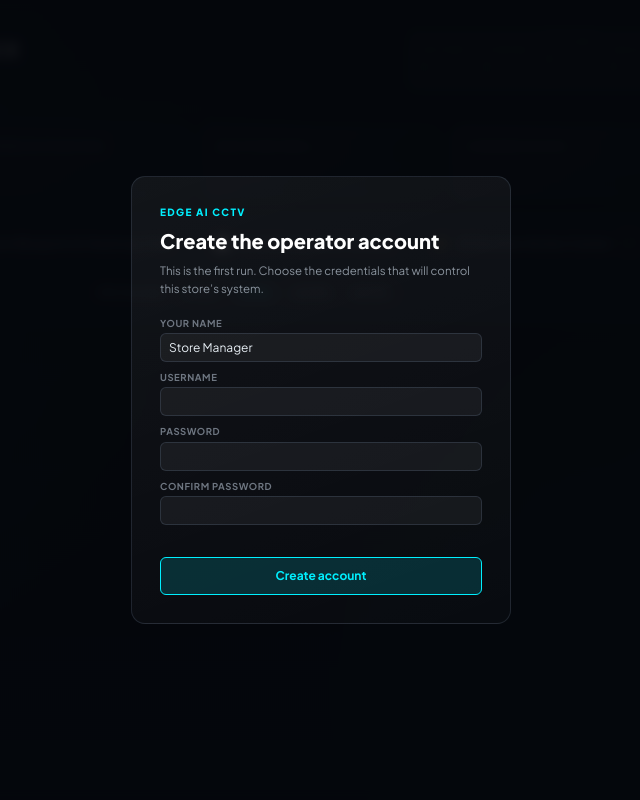
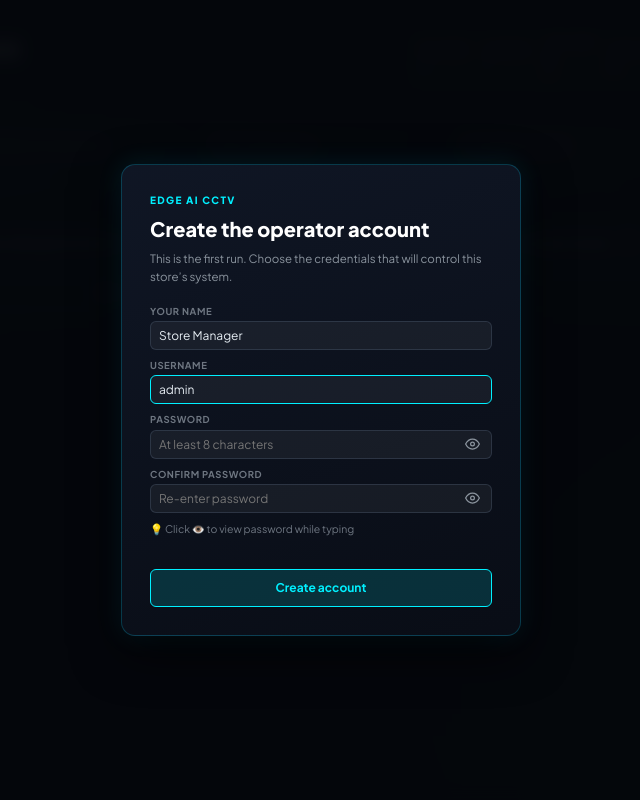
Before and after one commit to Meoclavez/Supermarket_Edge_CCTV, a FastAPI app: page /dashboard in a window 1280 px wide. Shown: the whole page, without its empty margins (319-959 px from the left). Run offline with FastAPI, Linux system fonts and the light colour scheme; data that the repository does not hold is empty; some libraries are stand-ins or nearby versions.

Commit message:
fix: resolve browser password manager popup hijack and add eye visibility toggles to operator setup gate

```diff
--- a/edge_backend/app/static/css/style.css
+++ b/edge_backend/app/static/css/style.css
@@ -1486,14 +1486,79 @@ html, body {
 .fp-field input[type="color"] { padding: 2px; height: 30px; cursor: pointer; }
 
 /* Sign-in gate */
-.auth-gate { position: fixed; inset: 0; z-index: 9999; display: flex; align-items: center;
-  justify-content: center; background: rgba(5,7,11,0.93); backdrop-filter: blur(6px); padding: 20px; }
-.auth-card { width: 100%; max-width: 380px; padding: 28px; border-radius: 14px;
-  background: linear-gradient(160deg, rgba(255,255,255,0.06), rgba(255,255,255,0.02));
-  border: 1px solid rgba(120,140,170,0.2); }
+.auth-gate {
+  position: fixed;
+  inset: 0;
+  z-index: 10000;
+  display: flex;
+  align-items: center;
+  justify-content: center;
+  background: rgba(5, 7, 11, 0.94);
+  backdrop-filter: blur(8px);
+  -webkit-backdrop-filter: blur(8px);
+  padding: 20px;
+}
+.auth-card {
+  position: relative;
+  z-index: 10001;
+  width: 100%;
+  max-width: 400px;
+  padding: 28px;
+  border-radius: 14px;
+  background: linear-gradient(160deg, rgba(16, 23, 38, 0.96), rgba(9, 13, 22, 0.98));
+  border: 1px solid rgba(0, 212, 255, 0.22);
+  box-shadow: 0 16px 48px rgba(0, 0, 0, 0.7), 0 0 24px rgba(0, 212, 255, 0.12);
+  pointer-events: auto;
+}
+.auth-card input {
+  user-select: text;
+  -webkit-user-select: text;
+  cursor: text;
+  pointer-events: auto;
+}
 .auth-brand { font-size: 10px; font-weight: 800; letter-spacing: .14em; color: var(--accent-cyan, #00d4ff); }
 .auth-title { font-size: 20px; font-weight: 800; color: #fff; margin-top: 6px; }
 .auth-sub { font-size: 11.5px; color: #8b949e; line-height: 1.55; margin: 6px 0 18px; }
+.auth-input-group {
+  position: relative;
+  display: flex;
+  align-items: center;
+  width: 100%;
+}
+.auth-input-group input {
+  width: 100%;
+  padding-right: 36px;
+}
+.auth-eye-btn {
+  position: absolute;
+  right: 6px;
+  top: 50%;
+  transform: translateY(-50%);
+  background: transparent;
+  border: none;
+  color: #8b949e;
+  cursor: pointer;
+  padding: 4px 6px;
+  border-radius: 4px;
+  display: inline-flex;
+  align-items: center;
+  justify-content: center;
+  transition: color 0.15s ease, background 0.15s ease;
+  z-index: 2;
+  user-select: none;
+}
+.auth-eye-btn:hover {
+  color: var(--accent-cyan, #00d4ff);
+  background: rgba(255, 255, 255, 0.08);
+}
+.auth-helper-note {
+  font-size: 10.5px;
+  color: #6e7681;
+  margin: 4px 0 8px;
+  display: flex;
+  align-items: center;
+  gap: 4px;
+}
 .auth-error { font-size: 11.5px; color: #ff5b6b; min-height: 16px; margin-bottom: 8px; }
 
 /* ===================================================================
--- a/edge_backend/app/static/index.html
+++ b/edge_backend/app/static/index.html
@@ -11,9 +11,9 @@
   <link href="https://fonts.googleapis.com/css2?family=JetBrains+Mono:wght@400;600;800&family=Plus+Jakarta+Sans:wght@400;500;600;700;800&display=swap" rel="stylesheet">
 
   <!-- Cyber-Glassmorphism Stylesheet -->
-  <link rel="stylesheet" href="/static/css/style.css?v=2.1.2" />
-  <link rel="stylesheet" href="/static/css/floorplan.css?v=2.1.2" />
-  <script src="/static/js/auth.js?v=2.1.2"></script>
+  <link rel="stylesheet" href="/static/css/style.css?v=2.1.3" />
+  <link rel="stylesheet" href="/static/css/floorplan.css?v=2.1.3" />
+  <script src="/static/js/auth.js?v=2.1.3"></script>
 
   <!-- Chart.js for High-Performance Canvas Graphs -->
   <script src="https://cdn.jsdelivr.net/npm/chart.js@4.4.1/dist/chart.umd.min.js"></script>
--- a/edge_backend/app/static/js/auth.js
+++ b/edge_backend/app/static/js/auth.js
@@ -53,6 +53,9 @@
 
   // --- gate UI -------------------------------------------------------------
 
+  const EYE_OPEN_ICON = `<svg width="15" height="15" viewBox="0 0 24 24" fill="none" stroke="currentColor" stroke-width="2" stroke-linecap="round" stroke-linejoin="round"><path d="M1 12s4-8 11-8 11 8 11 8-4 8-11 8-11-8-11-8z"></path><circle cx="12" cy="12" r="3"></circle></svg>`;
+  const EYE_CLOSED_ICON = `<svg width="15" height="15" viewBox="0 0 24 24" fill="none" stroke="currentColor" stroke-width="2" stroke-linecap="round" stroke-linejoin="round"><path d="M17.94 17.94A10.07 10.07 0 0 1 12 20c-7 0-11-8-11-8a18.45 18.45 0 0 1 5.06-5.94M9.9 4.24A9.12 9.12 0 0 1 12 4c7 0 11 8 11 8a18.5 18.5 0 0 1-2.16 3.19m-6.72-1.07a3 3 0 1 1-4.24-4.24"></path><line x1="1" y1="1" x2="23" y2="23"></line></svg>`;
+
   function gateMarkup(adminExists) {
     const first = !adminExists;
     return `
@@ -62,18 +65,41 @@
         <div class="auth-sub">${first
           ? 'This is the first run. Choose the credentials that will control this store’s system.'
           : 'Enter your operator credentials to view the store dashboard.'}</div>
-        <form id="authForm" autocomplete="on">
+        <form id="authForm" autocomplete="off" autocorrect="off" autocapitalize="off" spellcheck="false">
           ${first ? `
           <div class="fp-field"><label for="auDisplay">Your name</label>
-            <input id="auDisplay" name="displayName" type="text" required value="Store Manager"></div>` : ''}
+            <input id="auDisplay" name="op_display" type="text" required value="Store Manager"
+                   autocomplete="off" autocorrect="off" autocapitalize="off" spellcheck="false" data-lpignore="true"></div>` : ''}
           <div class="fp-field"><label for="auUser">Username</label>
-            <input id="auUser" name="username" type="text" required autocomplete="username" value=""></div>
-          <div class="fp-field"><label for="auPass">Password</label>
-            <input id="auPass" name="password" type="password" required
-                   autocomplete="${first ? 'new-password' : 'current-password'}"></div>
+            <input id="auUser" name="op_user" type="text" required
+                   autocomplete="off" autocorrect="off" autocapitalize="off" spellcheck="false"
+                   data-lpignore="true" value="${first ? 'admin' : ''}" placeholder="e.g. admin"></div>
+          <div class="fp-field">
+            <label for="auPass">Password</label>
+            <div class="auth-input-group">
+              <input id="auPass" name="op_key" type="password" required
+                     autocomplete="off" autocorrect="off" autocapitalize="off" spellcheck="false"
+                     data-lpignore="true" data-1p-ignore="true" data-form-type="other"
+                     placeholder="${first ? 'At least 8 characters' : 'Enter password'}">
+              <button type="button" class="auth-eye-btn" data-target="auPass" title="Show password" tabindex="-1">
+                ${EYE_OPEN_ICON}
+              </button>
+            </div>
+          </div>
           ${first ? `
-          <div class="fp-field"><label for="auPass2">Confirm password</label>
-            <input id="auPass2" name="confirmPassword" type="password" required autocomplete="new-password"></div>` : ''}
+          <div class="fp-field">
+            <label for="auPass2">Confirm password</label>
+            <div class="auth-input-group">
+              <input id="auPass2" name="op_key_confirm" type="password" required
+                     autocomplete="off" autocorrect="off" autocapitalize="off" spellcheck="false"
+                     data-lpignore="true" data-1p-ignore="true" data-form-type="other"
+                     placeholder="Re-enter password">
+              <button type="button" class="auth-eye-btn" data-target="auPass2" title="Show password" tabindex="-1">
+                ${EYE_OPEN_ICON}
+              </button>
+            </div>
+          </div>` : ''}
+          <div class="auth-helper-note">💡 Click 👁️ to view password while typing</div>
           <div class="auth-error" id="authError"></div>
           <button class="btn btn-primary" type="submit" id="authSubmit" style="width:100%">
             ${first ? 'Create account' : 'Sign in'}
@@ -107,30 +133,57 @@
     const form = gate.querySelector('#authForm');
     const err = gate.querySelector('#authError');
 
+    // Password visibility toggles
+    gate.querySelectorAll('.auth-eye-btn').forEach((btn) => {
+      btn.addEventListener('click', (ev) => {
+        ev.preventDefault();
+        ev.stopPropagation();
+        const targetId = btn.getAttribute('data-target');
+        const input = gate.querySelector('#' + targetId);
+        if (!input) return;
+        const isPassword = input.type === 'password';
+        input.type = isPassword ? 'text' : 'password';
+        btn.innerHTML = isPassword ? EYE_CLOSED_ICON : EYE_OPEN_ICON;
+        btn.title = isPassword ? 'Hide password' : 'Show password';
+        input.focus();
+      });
+    });
+
+    // Auto-focus the first appropriate field
+    setTimeout(() => {
+      const target = gate.querySelector('#auUser') || gate.querySelector('#auPass');
+      if (target) {
+        target.focus();
+      }
+    }, 80);
+
     form.addEventListener('submit', async (e) => {
       e.preventDefault();
       err.textContent = '';
       const btn = gate.querySelector('#authSubmit');
       btn.disabled = true;
 
-      const username = gate.querySelector('#auUser').value.trim();
-      const password = gate.querySelector('#auPass').value;
+      const username = (gate.querySelector('#auUser').value || '').trim();
+      const password = gate.querySelector('#auPass').value || '';
 
       try {
         if (!adminExists) {
-          const confirm = gate.querySelector('#auPass2').value;
+          const confirm = (gate.querySelector('#auPass2') ? gate.querySelector('#auPass2').value : '') || '';
           if (password !== confirm) throw new Error('Passwords do not match.');
-          if (password.length < 8) throw new Error('Use at least 8 characters.');
+          if (password.length < 8) throw new Error('Password must be at least 8 characters.');
           const r = await nativeFetch('/api/v1/setup/admin', {
             method: 'POST',
             headers: { 'Content-Type': 'application/json' },
             body: JSON.stringify({
               username, password,
-              display_name: gate.querySelector('#auDisplay').value.trim() || username,
+              display_name: (gate.querySelector('#auDisplay') ? gate.querySelector('#auDisplay').value.trim() : '') || username,
               role: 'owner',
             }),
           });
-          if (!r.ok) throw new Error((await r.json()).detail || 'Could not create the account.');
+          if (!r.ok) {
+            const errData = await r.json().catch(() => ({}));
+            throw new Error(errData.detail || 'Could not create the account.');
+          }
         }
 
         const r = await nativeFetch('/api/v1/auth/login', {
@@ -138,7 +191,10 @@
           headers: { 'Content-Type': 'application/json' },
           body: JSON.stringify({ username, password }),
         });
-        if (!r.ok) throw new Error((await r.json()).detail || 'Sign-in failed.');
+        if (!r.ok) {
+          const errData = await r.json().catch(() => ({}));
+          throw new Error(errData.detail || 'Sign-in failed. Please check credentials.');
+        }
         const data = await r.json();
         if (!data.access_token) throw new Error('No session token was returned.');
 
--- a/edge_backend/app/static/studio.html
+++ b/edge_backend/app/static/studio.html
@@ -5,8 +5,8 @@
   <meta name="viewport" content="width=device-width, initial-scale=1.0">
   <title>Edge AI CCTV - Camera Studio & Zone Editor</title>
   <link href="https://fonts.googleapis.com/css2?family=JetBrains+Mono:wght@400;600;800&family=Plus+Jakarta+Sans:wght@400;600;700;800&display=swap" rel="stylesheet">
-  <link rel="stylesheet" href="/static/css/style.css?v=2.1.2">
-  <script src="/static/js/auth.js?v=2.1.2"></script>
+  <link rel="stylesheet" href="/static/css/style.css?v=2.1.3">
+  <script src="/static/js/auth.js?v=2.1.3"></script>
 </head>
 <body>
   <div class="app-container">
```
